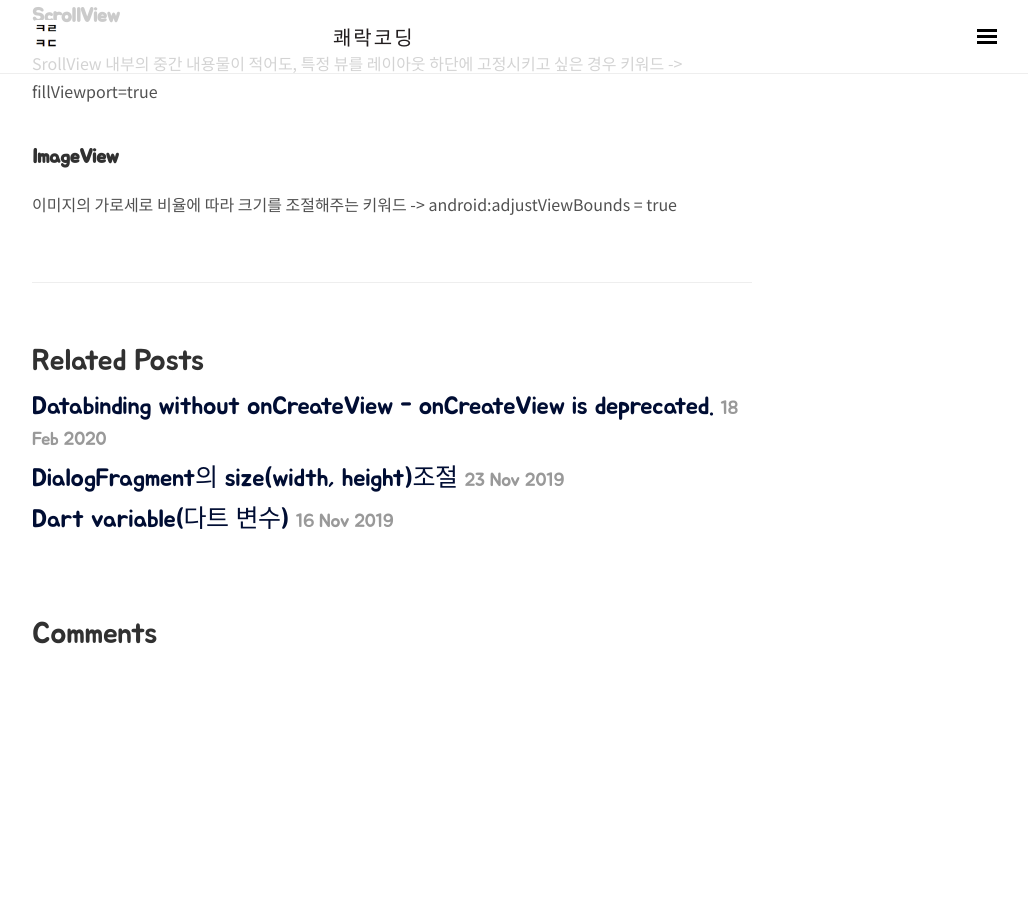
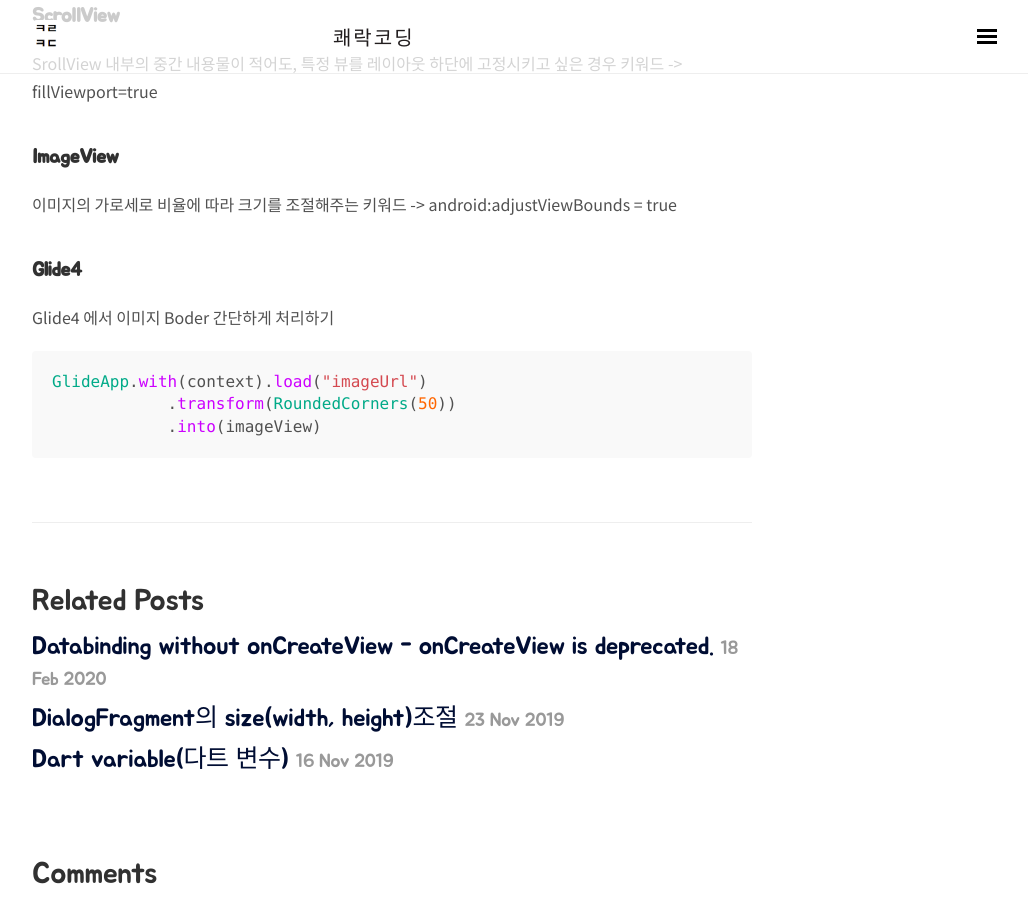
Before and after one commit to wooooooak/wooooooak.github.io, a Jekyll site: the page built from _posts/android/2019-06-14-android메모.md, in a window 1280 px wide and 900 px high, scrolled down 4483 px. Shown: the whole window, without its empty margins (248-1276 px from the left). Built offline with Jekyll 4.4.1, drawn with Linux system fonts in a browser that asks for light colours; nearby versions of some CDN libraries; some web fonts are replaced; comment, search, counter and statistics services are not loaded; before the commit the page ends 5146 px from its top, so only the background shows below that.

Commit message:
update post

````diff
--- a/_posts/android/2019-06-14-android메모.md
+++ b/_posts/android/2019-06-14-android메모.md
@@ -171,3 +171,13 @@ SrollView 내부의 중간 내용물이 적어도, 특정 뷰를 레이아웃
 ### ImageView
 
 이미지의 가로세로 비율에 따라 크기를 조절해주는 키워드 -> android:adjustViewBounds = true
+
+### Glide4
+
+Glide4 에서 이미지 Boder 간단하게 처리하기
+
+```kotlin
+GlideApp.with(context).load("imageUrl")
+            .transform(RoundedCorners(50))
+            .into(imageView)
+```
````
